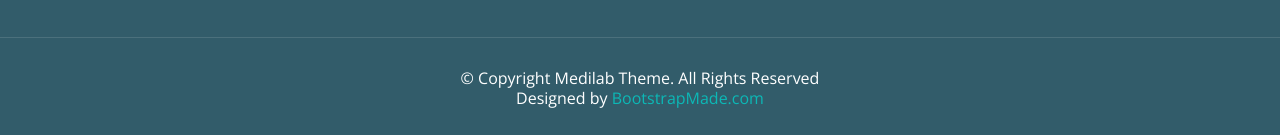
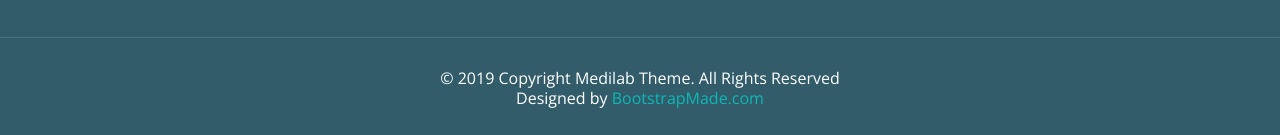
Before and after one commit to booshnarama/medicine, a plain HTML site: page index.html in a window 1280 px wide. Shown: the part 4022-4157 px from the top of the page. Drawn offline with nearby package versions, Linux system fonts and the light colour scheme; a web font is replaced by a local one.

Commit message:
Modified copy right year

```diff
--- a/index.html
+++ b/index.html
@@ -430,7 +430,7 @@
       <div class="container">
         <div class="row">
           <div class="col-md-12 text-center">
-            © Copyright Medilab Theme. All Rights Reserved
+            © 2019 Copyright Medilab Theme. All Rights Reserved
             <div class="credits">
               <!--
                 All the links in the footer should remain intact.
```
